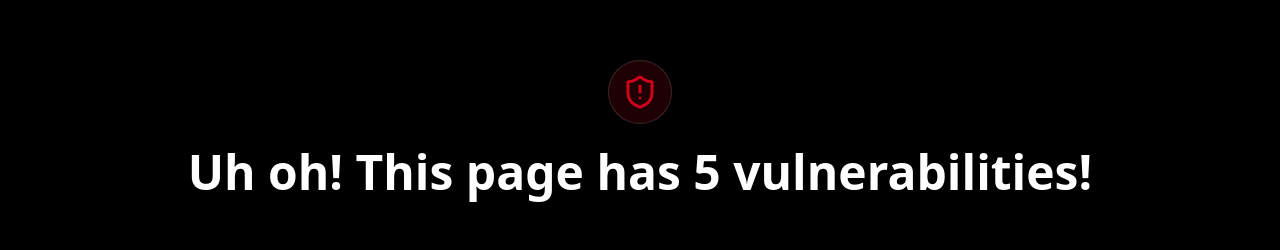
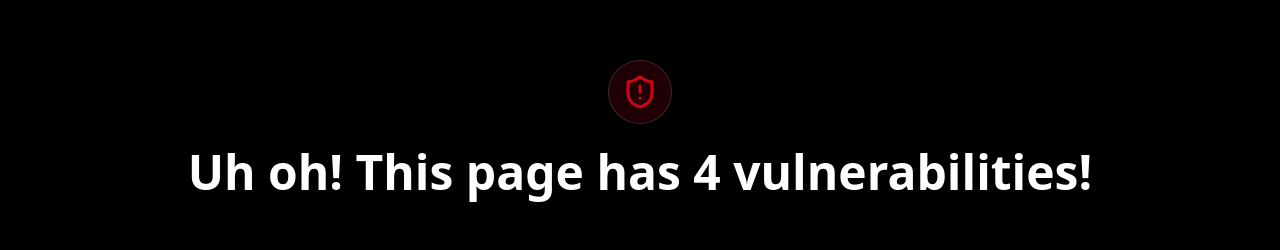
Before and after one commit to TugdualDek/projet-secu-logicielle, a Next.js app in the folder frontend/: page /report in a window 1280 px wide. Shown: the part 140-390 px from the top of the page. Built offline with nearby package versions, Linux system fonts and the light colour scheme.

Commit message:
Dynamically adjust the title to have number of vulnerabilities

```diff
--- a/frontend/src/app/report/page.jsx
+++ b/frontend/src/app/report/page.jsx
@@ -70,6 +70,10 @@ const badgeVariantMapper = (badgeText) => {
 const Report = () => {
 	const [openAccordions, setOpenAccordions] = useState([]);
 
+	const vulnerabilitiesCount = accordionData.filter(
+		(item) => !item.badge.toLowerCase().includes("no vulnerability")
+	).length;
+
 	const toggleAccordion = (id) => {
 		// Toggle the accordion's ID in the array
 		setOpenAccordions((prev) =>
@@ -86,8 +90,12 @@ const Report = () => {
 				<ShieldCheck size={36} className='text-green hidden'/>
 			</div>
 
-			<h1 className='text-5xl font-semibold py-4'>
-				Uh oh! This page has 5 vulnerabilities!
+			<h1 className="text-5xl font-semibold py-4">
+				{vulnerabilitiesCount === 0
+					? "Good news! This page has no vulnerabilities!"
+					: `Uh oh! This page has ${vulnerabilitiesCount} ${
+						vulnerabilitiesCount === 1 ? "vulnerability" : "vulnerabilities"
+					}!`}
 			</h1>
 
 			<SearchInput />
```
